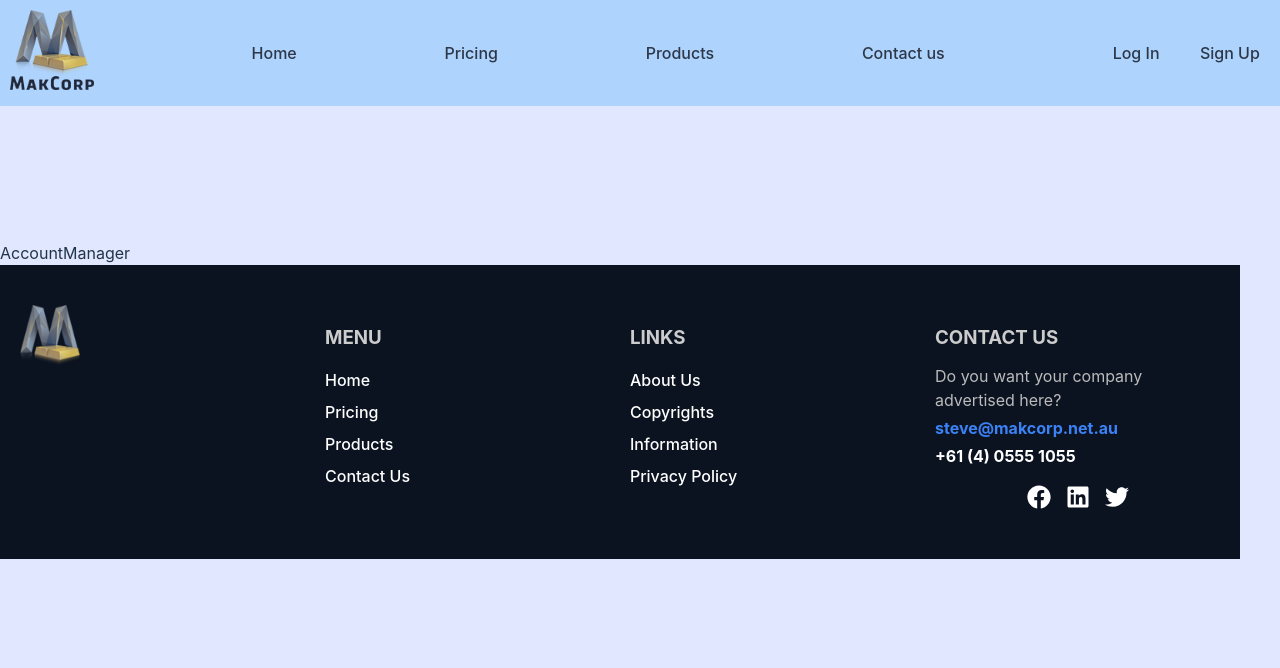
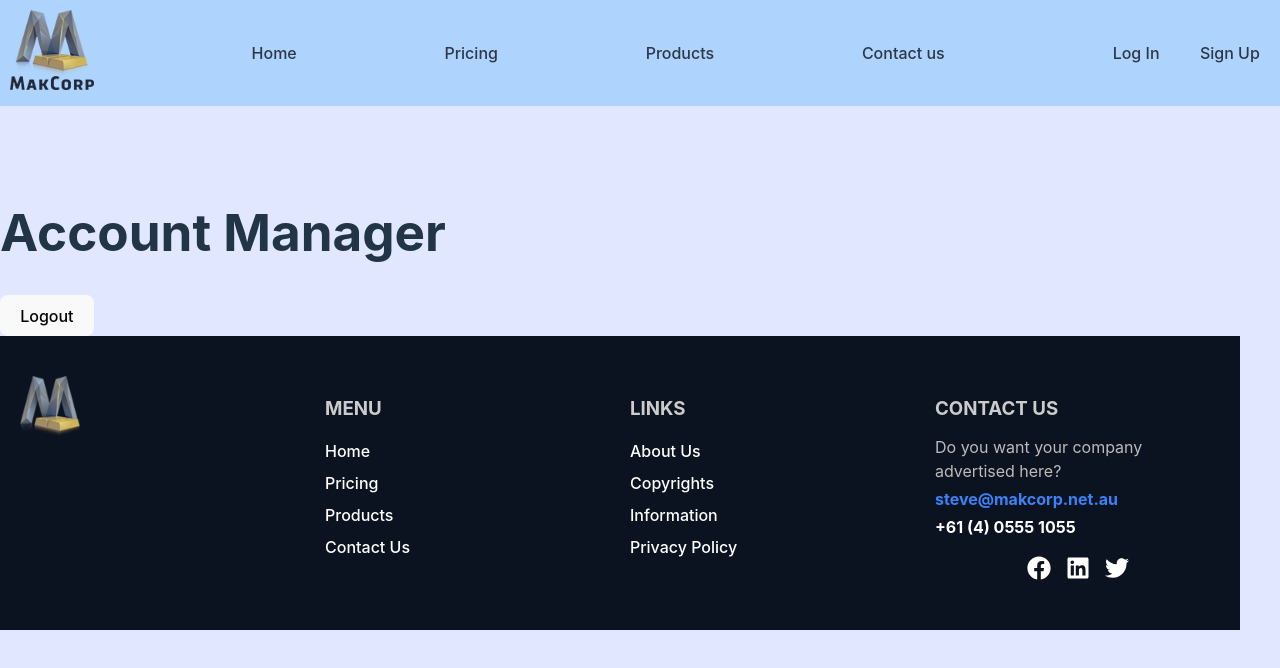
Before and after one commit to jayshah41/Puzzled, a React (Vite) app: page /account in a window 1280 px wide. Shown: the top 668 px of the page. Built offline with nearby package versions, Linux system fonts and the light colour scheme.

Commit message:
Added a logout button to the 'account' page

```diff
--- a/src/pages/AccountManager.jsx
+++ b/src/pages/AccountManager.jsx
@@ -1,9 +1,20 @@
-import React from 'react'
+import React from 'react';
+import { useNavigate } from 'react-router-dom';
 
 const AccountManager = () => {
+  const navigate = useNavigate();
+
+  const handleLogout = () => {
+    localStorage.removeItem("accessToken");
+    navigate("/");
+  };
+
   return (
-    <div>AccountManager</div>
-  )
-}
+    <div>
+      <h1>Account Manager</h1>
+      <button onClick={handleLogout}>Logout</button>
+    </div>
+  );
+};
 
-export default AccountManager
+export default AccountManager;
```
